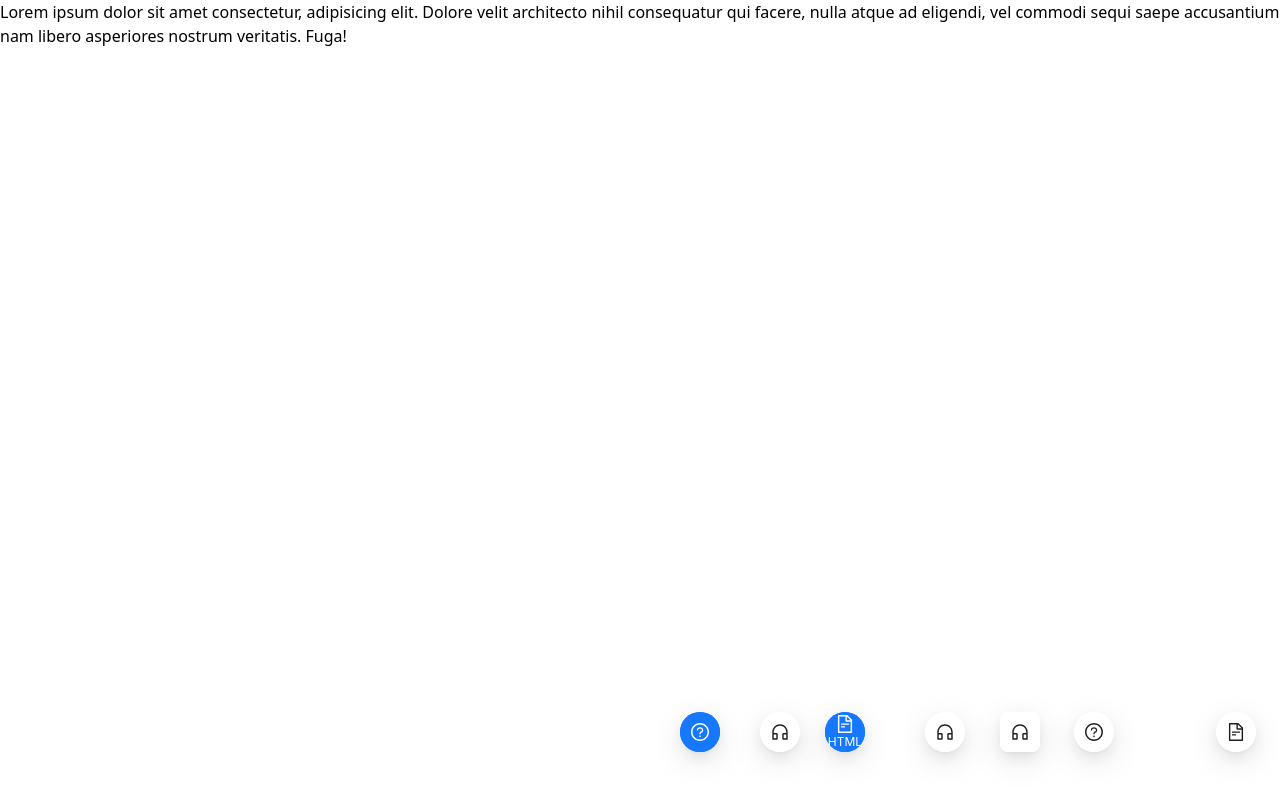
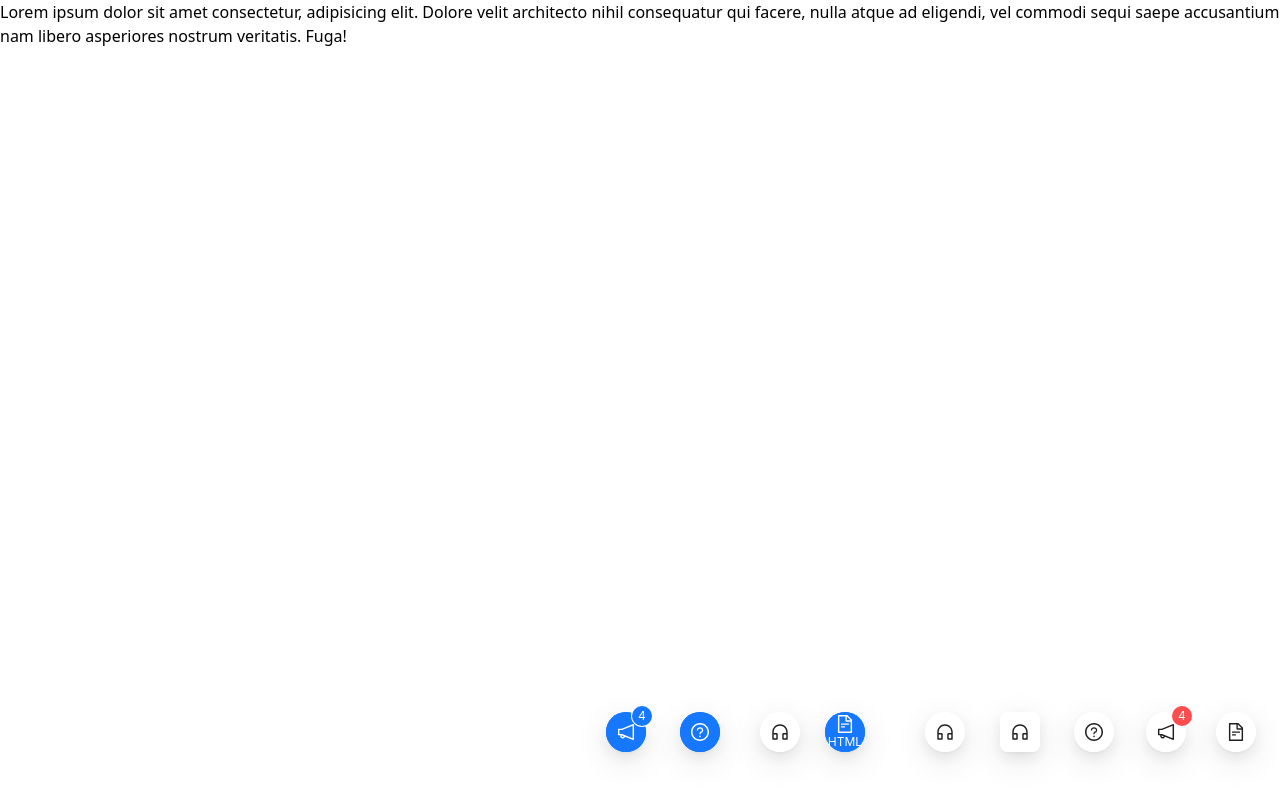
Before and after one commit to Emam-Bokhari/Ant-Design, a React (Vite) app: page / in a window 1280 px wide. Shown: the top 800 px of the page. Built offline with nearby package versions, Linux system fonts and the light colour scheme.

Commit message:
feat(FloatButton): add FloatButton with NotificationOutlined icons and badges for notifications

```diff
--- a/src/components/learning/general/FloatButtonComponent.jsx
+++ b/src/components/learning/general/FloatButtonComponent.jsx
@@ -3,6 +3,7 @@ import { Fragment } from "react";
 import { QuestionCircleOutlined } from "@ant-design/icons";
 import { CustomerServiceOutlined } from "@ant-design/icons";
 import { FileTextOutlined } from "@ant-design/icons";
+import { NotificationOutlined } from "@ant-design/icons";
 
 export default function FloatButtonComponent() {
   return (
@@ -50,6 +51,9 @@ export default function FloatButtonComponent() {
       />
       {/* backtop */}
       <FloatButton.BackTop  />
+      {/* badge */}
+      <FloatButton icon={<NotificationOutlined/>} style={{insetInlineEnd:94}} badge={{count:4}} />
+      <FloatButton type="primary" icon={<NotificationOutlined/>} style={{insetInlineEnd:634}} badge={{count:4,color:"blue"}} />
      </div>
     </Fragment>
   );
```
